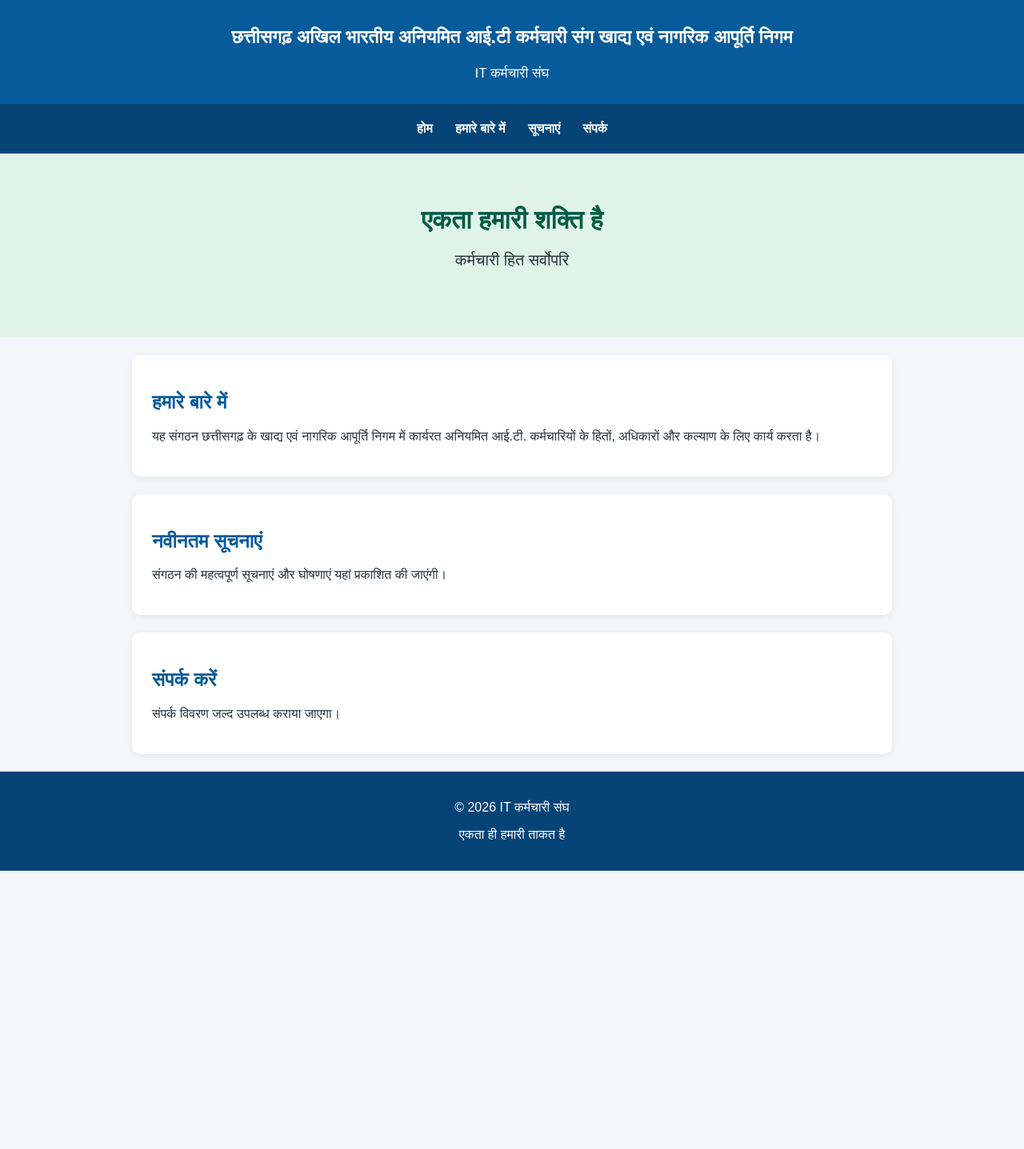
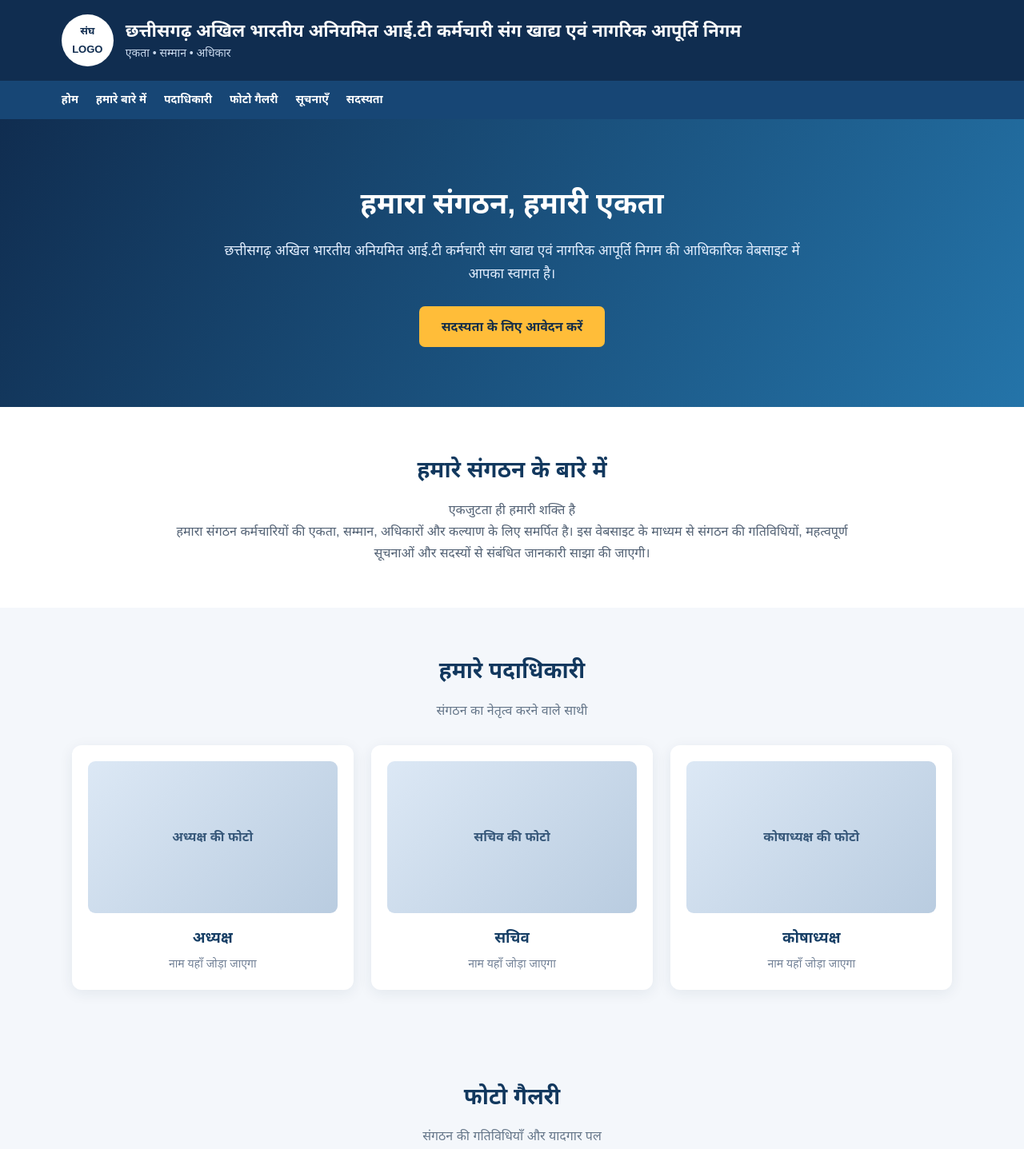
Before and after one commit to rahuldubey30071990-alt/chhattisgarh-it-website, a plain HTML site: page index.html in a window 1280 px wide. Shown: the top 1437 px of the page at 80% size. Before the commit the page ends 1089 px from the top, so only its background shows below. Drawn offline with Linux system fonts and the light colour scheme.

Commit message:
Update index.html

```diff
--- a/index.html
+++ b/index.html
@@ -4,100 +4,248 @@
 <head>
 <meta charset="UTF-8">
 <meta name="viewport" content="width=device-width, initial-scale=1.0">
-  <title>छत्तीसगढ़ अखिल भारतीय अनियमित आई.टी कर्मचारी संग खाद्य एवं नागरिक आपूर्ति निगम</title>
+<title>छत्तीसगढ़ अखिल भारतीय अनियमित आई.टी कर्मचारी संग</title>
 
 <style>
 * {
+  margin: 0;
+  padding: 0;
   box-sizing: border-box;
 }
 
 body {
-      margin: 0;
-      font-family: Arial, sans-serif;
-      background: #f3f7fa;
-      color: #263238;
+  font-family: Arial, "Noto Sans Devanagari", sans-serif;
+  background: #f4f7fb;
+  color: #263445;
+  line-height: 1.7;
 }
 
 header {
-      background: #075b9a;
+  background: #102d50;
   color: white;
+  padding: 18px 6%;
+}
+
+.header-content {
+  display: flex;
+  align-items: center;
+  gap: 15px;
+}
+
+.logo {
+  width: 65px;
+  height: 65px;
+  border-radius: 50%;
+  background: white;
+  color: #102d50;
+  display: flex;
+  align-items: center;
+  justify-content: center;
+  font-size: 13px;
+  font-weight: bold;
   text-align: center;
-      padding: 28px 15px;
+  flex-shrink: 0;
 }
 
 header h1 {
-      font-size: 23px;
-      line-height: 1.6;
-      margin: 0;
+  font-size: 22px;
+  line-height: 1.5;
 }
 
 header p {
-      margin-bottom: 0;
-      font-size: 17px;
+  color: #c9d9ed;
+  font-size: 14px;
 }
 
 nav {
-      background: #064477;
-      padding: 14px 8px;
-      text-align: center;
+  background: #174675;
+  padding: 12px 6%;
+  display: flex;
+  flex-wrap: wrap;
+  gap: 22px;
 }
 
 nav a {
   color: white;
   text-decoration: none;
-      margin: 8px 12px;
+  font-weight: bold;
+  font-size: 14px;
+}
+
+nav a:hover {
+  color: #ffd166;
+}
+
+.hero {
+  background: linear-gradient(120deg, #102d50, #2474a9);
+  color: white;
+  padding: 75px 7%;
+  text-align: center;
+}
+
+.hero h2 {
+  font-size: 36px;
+  margin-bottom: 15px;
+}
+
+.hero p {
+  max-width: 750px;
+  margin: auto;
+  font-size: 17px;
+  color: #e4efff;
+}
+
+.btn {
   display: inline-block;
+  margin-top: 25px;
+  background: #ffbd39;
+  color: #142d48;
+  padding: 12px 28px;
+  border-radius: 7px;
+  text-decoration: none;
   font-weight: bold;
 }
 
-    .hero {
-      background: #dff3e8;
-      text-align: center;
-      padding: 65px 15px;
+.btn:hover {
+  background: #ffd477;
 }
 
-    .hero h2 {
-      color: #075b45;
-      font-size: 32px;
-      margin: 0 0 12px;
+section {
+  padding: 55px 7%;
 }
 
-    .hero p {
-      font-size: 20px;
+.section-title {
+  text-align: center;
+  font-size: 28px;
+  color: #12385e;
+  margin-bottom: 12px;
 }
 
-    .section {
-      background: white;
-      margin: 22px auto;
-      padding: 25px;
-      max-width: 950px;
-      width: 92%;
-      border-radius: 10px;
-      box-shadow: 0 2px 8px #00000012;
+.section-subtitle {
+  text-align: center;
+  color: #66778a;
+  margin-bottom: 30px;
 }
 
-    .section h2 {
-      color: #075b9a;
+.about {
+  background: white;
+  text-align: center;
+}
+
+.about p {
+  max-width: 850px;
+  margin: auto;
+  color: #526174;
+}
+
+.cards {
+  display: grid;
+  grid-template-columns: repeat(auto-fit, minmax(210px, 1fr));
+  gap: 22px;
+  margin-top: 30px;
+}
+
+.card {
+  background: white;
+  border-radius: 12px;
+  padding: 20px;
+  text-align: center;
+  box-shadow: 0 4px 18px rgba(20, 50, 80, 0.08);
+}
+
+.photo-placeholder {
+  height: 190px;
+  background: linear-gradient(135deg, #dce8f5, #b9cce0);
+  border-radius: 9px;
+  display: flex;
+  align-items: center;
+  justify-content: center;
+  color: #365779;
+  font-weight: bold;
+  margin-bottom: 15px;
+}
+
+.card h3 {
+  color: #163e65;
+  margin-bottom: 5px;
+}
+
+.card p {
+  color: #718096;
+  font-size: 14px;
+}
+
+.gallery .photo-placeholder {
+  height: 180px;
+}
+
+.notice-area {
+  background: white;
+}
+
+.notice {
+  max-width: 850px;
+  margin: 12px auto;
+  padding: 15px 20px;
+  background: #f0f5fb;
+  border-left: 4px solid #2474a9;
+  border-radius: 5px;
+}
+
+.join {
+  text-align: center;
+  background: #e6f0fa;
+}
+
+.join p {
+  color: #526174;
 }
 
 footer {
-      background: #064477;
+  background: #102d50;
   color: white;
   text-align: center;
-      padding: 20px;
+  padding: 28px 6%;
+}
+
+footer p {
+  font-size: 14px;
+  color: #d1deed;
 }
 
 @media (max-width: 600px) {
   header h1 {
-        font-size: 19px;
+    font-size: 16px;
+  }
+
+  .logo {
+    width: 52px;
+    height: 52px;
+    font-size: 11px;
+  }
+
+  nav {
+    gap: 13px;
+  }
+
+  nav a {
+    font-size: 13px;
+  }
+
+  .hero {
+    padding: 55px 6%;
   }
 
   .hero h2 {
-        font-size: 25px;
+    font-size: 26px;
   }
 
-      nav a {
-        margin: 7px;
+  section {
+    padding: 40px 6%;
+  }
+
+  .section-title {
+    font-size: 23px;
   }
 }
 </style>
@@ -106,44 +254,125 @@
 <body>
 
 <header>
-    <h1>छत्तीसगढ़ अखिल भारतीय अनियमित आई.टी कर्मचारी संग खाद्य एवं नागरिक आपूर्ति निगम</h1>
-    <p>IT कर्मचारी संघ</p>
+  <div class="header-content">
+    <div class="logo">संघ<br>LOGO</div>
+    <div>
+      <h1>छत्तीसगढ़ अखिल भारतीय अनियमित आई.टी कर्मचारी संग खाद्य एवं नागरिक आपूर्ति निगम</h1>
+      <p>एकता • सम्मान • अधिकार</p>
+    </div>
+  </div>
 </header>
 
 <nav>
   <a href="#home">होम</a>
   <a href="#about">हमारे बारे में</a>
-    <a href="#notice">सूचनाएं</a>
-    <a href="#contact">संपर्क</a>
+  <a href="#officials">पदाधिकारी</a>
+  <a href="#gallery">फोटो गैलरी</a>
+  <a href="#notices">सूचनाएँ</a>
+  <a href="#join">सदस्यता</a>
 </nav>
 
-  <section class="hero" id="home">
-    <h2>एकता हमारी शक्ति है</h2>
-    <p>कर्मचारी हित सर्वोपरि</p>
-  </section>
+<div class="hero" id="home">
+  <h2>हमारा संगठन, हमारी एकता</h2>
+  <p>
+    छत्तीसगढ़ अखिल भारतीय अनियमित आई.टी कर्मचारी संग
+    खाद्य एवं नागरिक आपूर्ति निगम की आधिकारिक वेबसाइट में
+    आपका स्वागत है।
+  </p>
+  <a href="#join" class="btn">सदस्यता के लिए आवेदन करें</a>
+</div>
 
-  <section class="section" id="about">
-    <h2>हमारे बारे में</h2>
+<section class="about" id="about">
+  <h2 class="section-title">हमारे संगठन के बारे में</h2>
+  <p class="section-subtitle">एकजुटता ही हमारी शक्ति है</p>
   <p>
-      यह संगठन छत्तीसगढ़ के खाद्य एवं नागरिक आपूर्ति निगम
-      में कार्यरत अनियमित आई.टी. कर्मचारियों के हितों,
-      अधिकारों और कल्याण के लिए कार्य करता है।
+    हमारा संगठन कर्मचारियों की एकता, सम्मान, अधिकारों और
+    कल्याण के लिए समर्पित है। इस वेबसाइट के माध्यम से
+    संगठन की गतिविधियों, महत्वपूर्ण सूचनाओं और सदस्यों
+    से संबंधित जानकारी साझा की जाएगी।
   </p>
 </section>
 
-  <section class="section" id="notice">
-    <h2>नवीनतम सूचनाएं</h2>
-    <p>संगठन की महत्वपूर्ण सूचनाएं और घोषणाएं यहां प्रकाशित की जाएंगी।</p>
+<section id="officials">
+  <h2 class="section-title">हमारे पदाधिकारी</h2>
+  <p class="section-subtitle">संगठन का नेतृत्व करने वाले साथी</p>
+
+  <div class="cards">
+    <div class="card">
+      <div class="photo-placeholder">अध्यक्ष की फोटो</div>
+      <h3>अध्यक्ष</h3>
+      <p>नाम यहाँ जोड़ा जाएगा</p>
+    </div>
+
+    <div class="card">
+      <div class="photo-placeholder">सचिव की फोटो</div>
+      <h3>सचिव</h3>
+      <p>नाम यहाँ जोड़ा जाएगा</p>
+    </div>
+
+    <div class="card">
+      <div class="photo-placeholder">कोषाध्यक्ष की फोटो</div>
+      <h3>कोषाध्यक्ष</h3>
+      <p>नाम यहाँ जोड़ा जाएगा</p>
+    </div>
+  </div>
 </section>
 
-  <section class="section" id="contact">
-    <h2>संपर्क करें</h2>
-    <p>संपर्क विवरण जल्द उपलब्ध कराया जाएगा।</p>
+<section class="gallery" id="gallery">
+  <h2 class="section-title">फोटो गैलरी</h2>
+  <p class="section-subtitle">संगठन की गतिविधियाँ और यादगार पल</p>
+
+  <div class="cards">
+    <div class="card">
+      <div class="photo-placeholder">कार्यक्रम की फोटो 1</div>
+      <p>संगठन का कार्यक्रम</p>
+    </div>
+
+    <div class="card">
+      <div class="photo-placeholder">बैठक की फोटो 2</div>
+      <p>संगठन की बैठक</p>
+    </div>
+
+    <div class="card">
+      <div class="photo-placeholder">ज्ञापन की फोटो 3</div>
+      <p>ज्ञापन एवं गतिविधियाँ</p>
+    </div>
+  </div>
+</section>
+
+<section class="notice-area" id="notices">
+  <h2 class="section-title">महत्वपूर्ण सूचनाएँ</h2>
+  <p class="section-subtitle">संगठन की ताजा जानकारी</p>
+
+  <div class="notice">
+    <strong>सूचना 01:</strong> संगठन की महत्वपूर्ण सूचना यहाँ प्रकाशित होगी।
+  </div>
+
+  <div class="notice">
+    <strong>सूचना 02:</strong> बैठक एवं कार्यक्रमों की जानकारी यहाँ मिलेगी।
+  </div>
+
+  <div class="notice">
+    <strong>सूचना 03:</strong> कर्मचारियों से संबंधित अपडेट यहाँ जोड़े जाएँगे।
+  </div>
+</section>
+
+<section class="join" id="join">
+  <h2 class="section-title">संगठन से जुड़ें</h2>
+  <p>
+    संगठन की सदस्यता लेने और आवेदन करने के लिए नीचे दिए गए
+    बटन पर क्लिक करें।
+  </p>
+  <a href="mailto:YOUR-EMAIL@example.com?subject=सदस्यता%20आवेदन"
+     class="btn">सदस्यता आवेदन करें</a>
 </section>
 
 <footer>
-    <p>© 2026 IT कर्मचारी संघ</p>
-    <p>एकता ही हमारी ताकत है</p>
+  <p>
+    © 2026 छत्तीसगढ़ अखिल भारतीय अनियमित आई.टी कर्मचारी संग
+    खाद्य एवं नागरिक आपूर्ति निगम
+  </p>
+  <p>एकता • सम्मान • अधिकार</p>
 </footer>
 
 </body>
```
Lines whose indentation alone changed are shown as unchanged.
